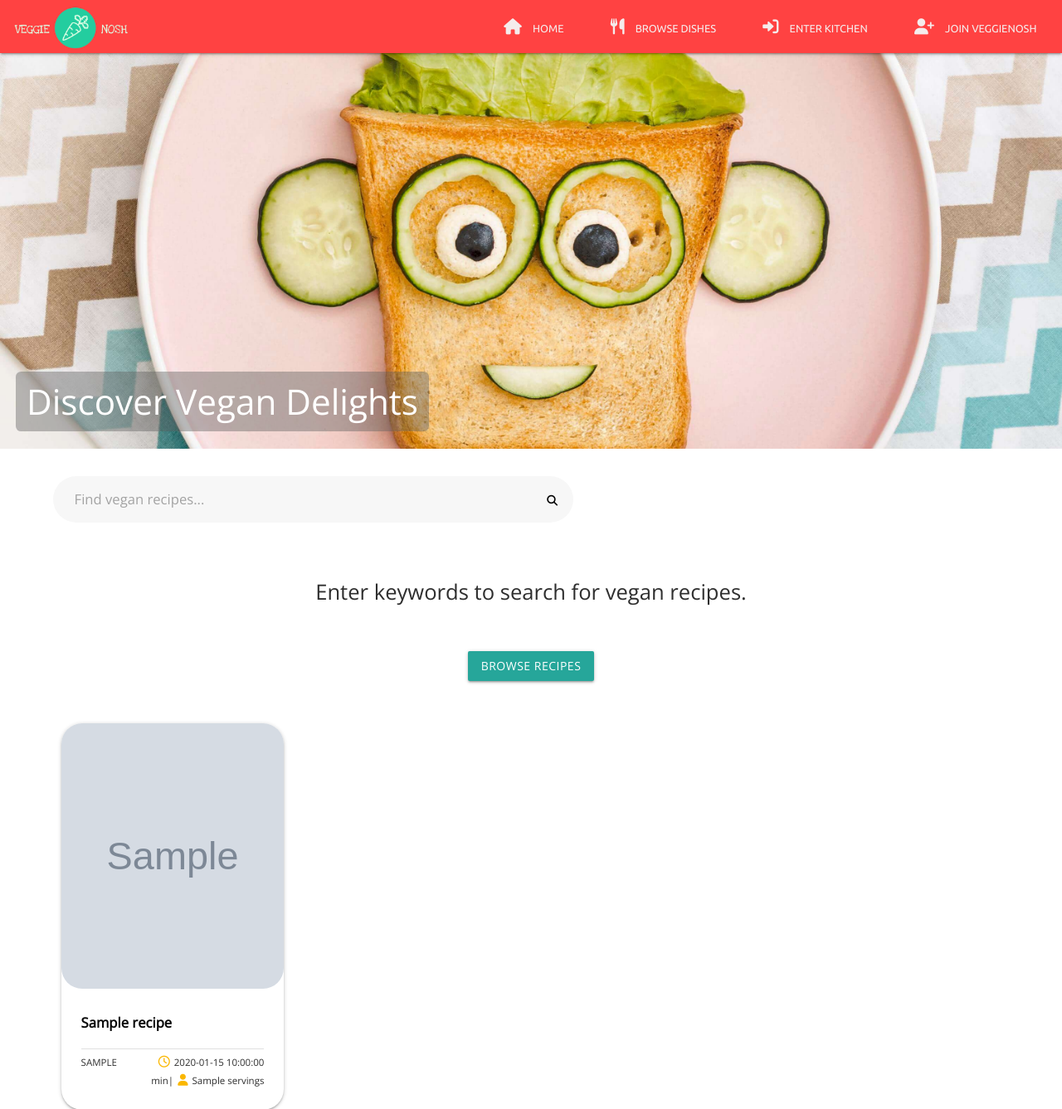
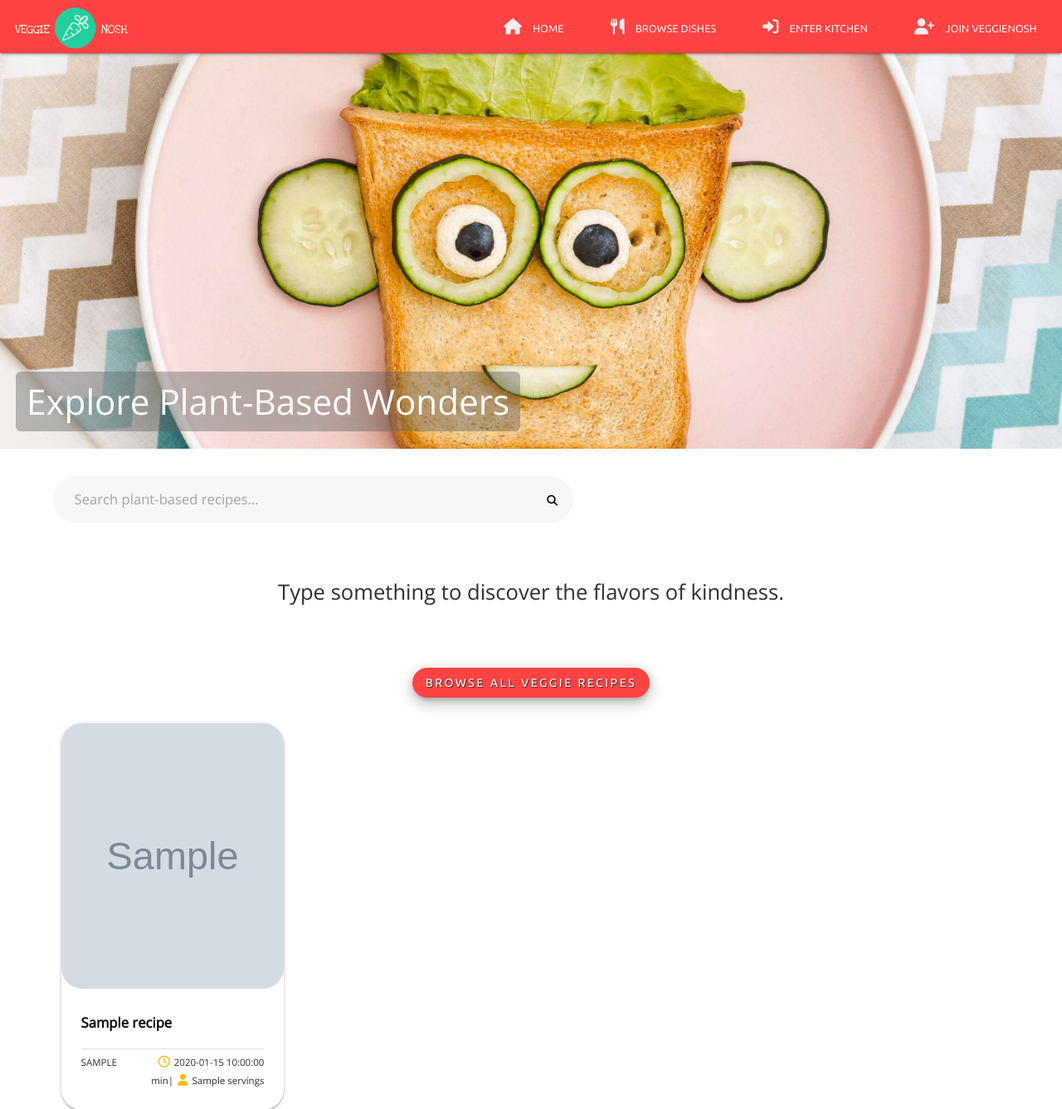
Before and after one commit to irebernardidev/VeggieNosh-MP3, a Flask app: page /search in a window 1280 px wide. Shown: the top 1337 px of the page at 83% size. Run offline with Flask 3, Linux system fonts and the light colour scheme; grey boxes marked "Sample" are stand-in pictures; a database or web service that is not in the repository returns one stand-in record (values such as "Sample title"); some libraries are stand-ins or nearby versions.

Commit message:
Refactor search template with sections, comments, accessibility, engaging content, consistent styling, improved pagination to prepare for future improvements

```diff
--- a/veggienosh/templates/search.html
+++ b/veggienosh/templates/search.html
@@ -2,46 +2,61 @@
 
 {% block content %}
 
-<!-- Banner Image -->
+
 <div class="search-img-container">
-    <img src="{{ url_for('static', filename='images/search.jpg') }}" class="img-search" alt="Vegan Dish Picture">
+
+    <img src="{{ url_for('static', filename='images/search.jpg') }}" class="img-search" alt="Vegan Dish Inspiration">
     <div>
-        <h1 class="search-img-title text-white">Discover Vegan Delights</h1>
+        <!-- Title for Recipe Discovery -->
+        <h1 class="search-img-title text-white">Explore Plant-Based Wonders</h1>
     </div>
 </div>
 
-<!-- Search Form -->
+<!-- Recipe Search Form -->
 <div class="search-container">
+    <!-- Form for searching vegan recipes -->
     <form action="{{ url_for('search', query=query, current_page=current_page) }}" class="search-form">
-        <input type="text" class="search-input" id="query" name="query" placeholder="Find vegan recipes...">
+        <!-- Input placeholder for vegan recipe discovery -->
+        <input type="text" class="search-input" id="query" name="query" placeholder="Search plant-based recipes...">
+        <!-- Icon Button for Search -->
         <button class="search-button">
             <i class="fas fa-search search-icon"></i>
         </button>
     </form>
 </div>
 
-<!-- Search Results -->
+<!-- Search Results Information -->
 <div class="search-results">
-    <!-- Search Results Count -->
     {% if query %}
-        <!-- 0 Results -->
         {% if number_of_recipes_found == 0 %}
-            <h2 class="sub-heading">No recipes found for "<span class="highlight">{{ query }}</span>"</h2>
-            <p>Try searching for a dish, ingredient, or cuisine type.</p>
+            <!-- No Results Found Message -->
+            <h2 class="sub-heading">Oh kale no! No recipes found for "<span class="text-red">{{ query }}</span>"</h2>
+            <p>Try sowing a different seed: search for categories like 'desserts' or 'salads', or check your spelling.</p>
+            <!-- Link to Browse All Recipes -->
             <div class="margin-top-med">
-                <a href="{{ url_for('all_recipes')}}" class="btn btn-primary" id="btn-back-to-all">View All Recipes</a>
+                <a href="{{ url_for('all_recipes') }}"
+                   class="waves-effect waves-light btn btn-coral uppercase z-depth-3 btn-main"
+                   id="btn-home">
+                   Browse All Veggie Recipes
+                </a>
             </div>
-        <!-- 1 Result -->
         {% elif number_of_recipes_found == 1 %}
-            <h2 class="sub-heading">One tasty match for "<span class="highlight">{{ query }}</span>"</h2>
-        <!-- Multiple Results -->
+            <!-- Single Result Found Message -->
+            <h2 class="sub-heading">We found one scrumptious recipe for "<span class="text-red">{{ query }}</span>"</h2>
         {% else %}
-            <h2 class="sub-heading">{{ number_of_recipes_found }} delicious results for "<span class="highlight">{{ query }}</span>"</h2>
+            <!-- Multiple Results Found Message -->
+            <h2 class="sub-heading">We've harvested <span class="text-red">{{ number_of_recipes_found }}</span> recipes for "<span class="text-red">{{ query }}</span>"</h2>
         {% endif %}
     {% else %}
-        <h2 class="sub-heading">Enter keywords to search for vegan recipes.</h2>
+        <!-- No Search Query Entered Message -->
+        <h2 class="sub-heading">Type something to discover the flavors of kindness.</h2>
+        <!-- Link to Browse All Recipes -->
         <div class="margin-top-med">
-            <a href="{{ url_for('all_recipes')}}" class="btn btn-primary" id="btn-back-to-all">Browse Recipes</a>
+            <a href="{{ url_for('all_recipes') }}"
+               class="waves-effect waves-light btn btn-coral uppercase z-depth-3 btn-main"
+               id="btn-home">
+               Browse All Veggie Recipes
+            </a>
         </div>
     {% endif %}
 </div>
@@ -49,13 +64,15 @@
 <!-- Recipe Cards Container -->
 <div class="container-recipes">
     <div class="row margin-top-med">
+        <!-- Recipe Cards Loop -->
         {% for recipe in results %}
             {% include "includes/recipecards.html" %}
         {% endfor %}
     </div>
 
-    <!-- Pagination -->
+    <!-- Pagination for Recipe Search Results -->
     <ul class="pagination center-align margin-bottom-large">
+        <!-- Pagination Links -->
         {% for page_num in results_pages %}
             {% if page_num == current_page %}
                 <li class="active"><a>{{ page_num }}</a></li>
```
